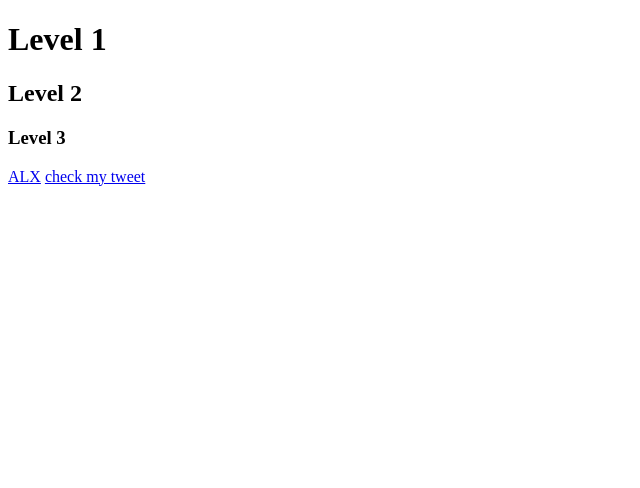
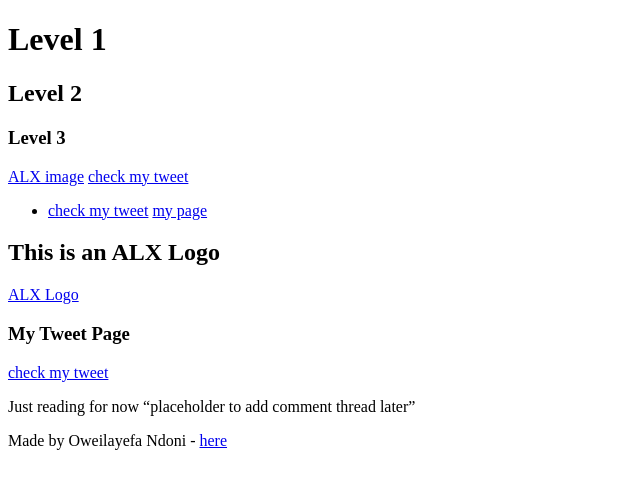
Before and after one commit to Oweis-Nd/My_First_Portfolio, a plain HTML site: page html_basic/index.html in a window 1280 px wide. Shown: the whole page, without its empty margins (0-640 px from the left). Drawn offline with Linux system fonts and the light colour scheme.

Commit message:
Making the two html files the same structure in order to start getting consistency throughout the website

```diff
--- a/html_basic/index.html
+++ b/html_basic/index.html
@@ -12,7 +12,29 @@
         <h1>Level 1</h1>
         <h2>Level 2</h2>
         <h3>Level 3</h3>
-        <a href="https://i.ibb.co/gTDZZT8/ALX-Logo-07.png">ALX</a>
+        <a href="https://i.ibb.co/gTDZZT8/ALX-Logo-07.png">ALX image</a>
         <a href="tweets.html">check my tweet</a>
+        <header>
+            <ul>
+                <li>
+                    <a href="tweets.html">check my tweet</a>
+                    <a href="index.html">my page</a>
+                </li>
+            </ul>
+        </header>
+        <main>
+            <article>
+                <h2>This is an ALX Logo</h2>
+               <a href="https://i.ibb.co/gTDZZT8/ALX-Logo-07.png">ALX Logo</a>
+               <h3>My Tweet Page</h3>
+                <a href="tweets.html">check my tweet</a>
+            </article>
+            <aside>
+                <p>Just reading for now “placeholder to add comment thread later”</p>
+            </aside>
+        </main>
+        <footer>
+            <p>Made by Oweilayefa Ndoni - <a href="https://github.com/Oweis-Nd" target="_blank">here</a></p>
+        </footer>
     </body>
 </html>
```
Also changed, not shown: html_basic/tweets.html (+22 -0 lines).
